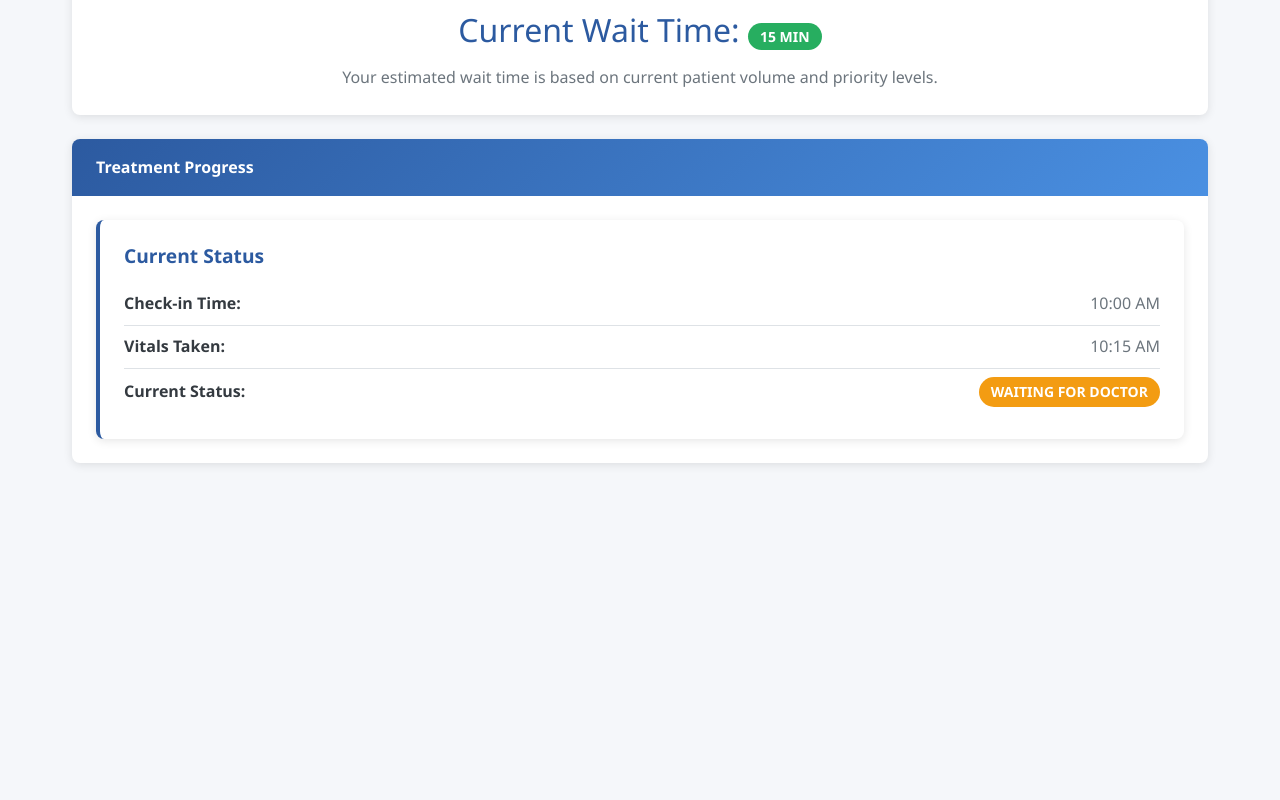
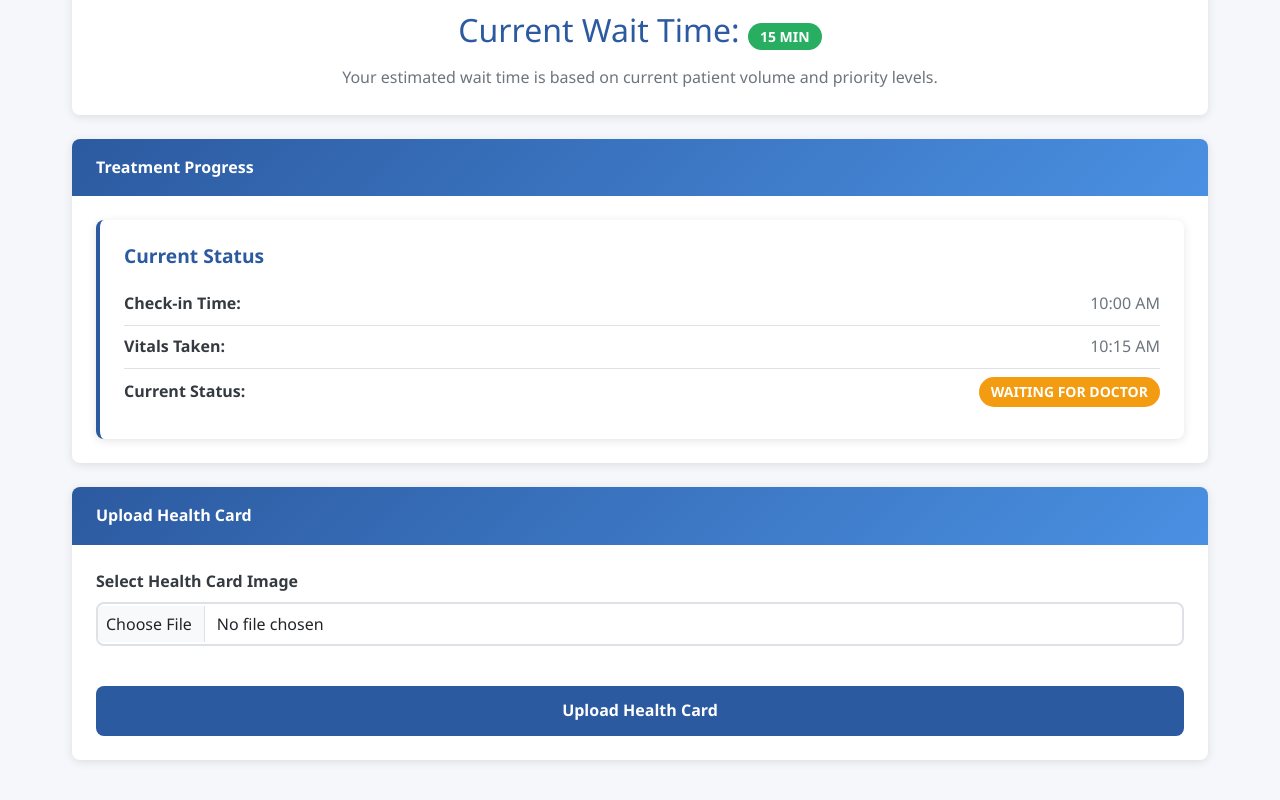
Before and after one commit to hospitalhelpers/hospitalmanager, a React (Vite) app in the folder frontend/: page / in a window 1280 px wide. Shown: the part 493-1293 px from the top of the page. Before the commit the page ends 1044 px from the top, so only its background shows below. Built offline with nearby package versions, Linux system fonts and the light colour scheme.

Commit message:
feat: upload health card

```diff
--- a/frontend/src/components/PatientDashboard.jsx
+++ b/frontend/src/components/PatientDashboard.jsx
@@ -1,8 +1,38 @@
-import React from "react";
+import React, { useState } from "react";
 import WaitTimeDisplay from "./WaitTimeDisplay";
 import ProgressReport from "./ProgressReport";
 
-const PatientDashboard = () => (
+const PatientDashboard = () => {
+  const [selectedFile, setSelectedFile] = useState(null);
+  const [uploadStatus, setUploadStatus] = useState("");
+
+  const handleFileChange = (event) => {
+    const file = event.target.files[0];
+    if (file) {
+      if (file.type.startsWith('image/')) {
+        setSelectedFile(file);
+        setUploadStatus("File selected: " + file.name);
+      } else {
+        setUploadStatus("Please select an image file");
+        setSelectedFile(null);
+      }
+    }
+  };
+
+  const handleUpload = () => {
+    if (selectedFile) {
+      // Simulate upload process
+      setUploadStatus("Uploading...");
+      setTimeout(() => {
+        setUploadStatus("Health card uploaded successfully!");
+        setSelectedFile(null);
+      }, 2000);
+    } else {
+      setUploadStatus("Please select a file first");
+    }
+  };
+
+  return (
     <div className="healthcare-container">
       <div className="healthcare-header">
         <h1>Patient Dashboard</h1>
@@ -10,7 +40,53 @@ const PatientDashboard = () => (
       </div>
       <WaitTimeDisplay />
       <ProgressReport />
+
+      <div className="healthcare-card">
+        <div className="healthcare-card-header">Upload Health Card</div>
+        <div className="healthcare-card-body">
+          <div className="form-group">
+            <label className="form-label">Select Health Card Image</label>
+            <input
+              type="file"
+              className="form-control"
+              accept="image/*"
+              onChange={handleFileChange}
+              style={{ padding: '0.5rem' }}
+            />
+          </div>
+
+          {selectedFile && (
+            <div className="patient-info-item" style={{ marginTop: '1rem' }}>
+              <div className="info-row">
+                <span className="info-label">Selected File:</span>
+                <span className="info-value">{selectedFile.name}</span>
+              </div>
+              <div className="info-row">
+                <span className="info-label">File Size:</span>
+                <span className="info-value">{(selectedFile.size / 1024).toFixed(2)} KB</span>
+              </div>
+            </div>
+          )}
+
+          <button
+            type="button"
+            className="search-button"
+            onClick={handleUpload}
+            disabled={!selectedFile}
+            style={{ marginTop: '1rem' }}
+          >
+            Upload Health Card
+          </button>
+
+          {uploadStatus && (
+            <div className={uploadStatus.includes("successfully") ? "success" : uploadStatus.includes("Please") ? "error" : "loading"} style={{ marginTop: '1rem' }}>
+              {uploadStatus}
+            </div>
+          )}
+        </div>
+      </div>
     </div>
   );
+};
 
 export default PatientDashboard;
```
Lines whose indentation alone changed are shown as unchanged.
